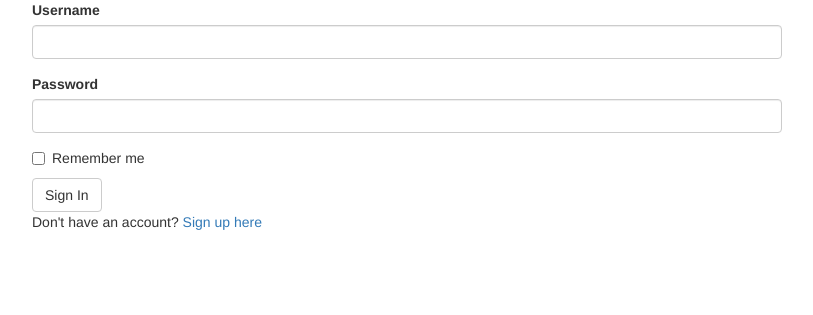
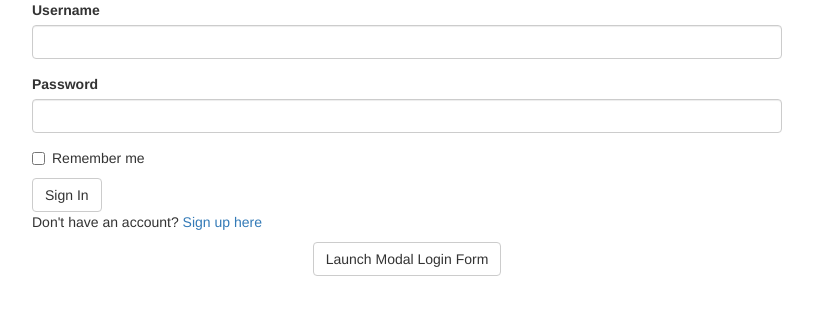
Before and after one commit to gabyxbinnaeah/Help-Desk, a Flask app: template app/templates/auth/login.html in a window 1280 px wide. Shown: the part 52-367 px from the top of the page, without its empty margins (233-1046 px from the left). Run offline with Flask 2, Linux system fonts and the light colour scheme; the template is opened without the code that fills it: values that come from a table or form of the project are taken from there, others are empty; some libraries are stand-ins or nearby versions.

Commit message:
Implement bootstrap modals

```diff
--- a/app/auth/views.py
+++ b/app/auth/views.py
@@ -6,7 +6,7 @@ from ..models import User
 from .forms import LoginForm,RegistrationForm
 from ..email import mail_message
 
-@auth.route('/login',methods=['GET','POST'])
+@auth.route('/login/',methods=['GET','POST'])
 def login():
     login_form = LoginForm()
     if login_form.validate_on_submit():
--- /dev/null
+++ b/app/static/scripts.js
@@ -0,0 +1,6 @@
+$('#modal-confirm').click(function(event){
+    // Perform the action after modal confirm button is clicked.
+
+    $('#form-submit').click(); // submitting the form
+    event.preventDefault();
+});
--- a/app/templates/auth/login.html
+++ b/app/templates/auth/login.html
@@ -2,9 +2,12 @@
 {% import 'bootstrap/wtf.html' as wtf%}
 
 {% block content %}
+<!-- <script src="//ajax.googleapis.com/ajax/libs/jquery/1.9.1/jquery.min.js"></script> -->
+<script src="{{ url_for('static', filename='static/jquery.js') }}"></script>
+<script src="app/static/scripts.js"></script>
 <div class="container">
   <div class="row">
-      <div class= "col-md-2"> </div>
+    <div class="col-md-2"> </div>
     <div class="col-md-8">
       <!--Flash message -->
       {% for message in get_flashed_messages() %}
@@ -14,11 +17,64 @@
       </div>
       {% endfor %}
       <!-- Login form -->
+
+      <!-- {{login_form.csrf_token}}
+      {{login_form.username}}
+      {{login_form.password}}
+      {{login_form.submit}} -->
+
+
+
+
       {{wtf.quick_form(login_form)}}
       <p> Don't have an account? <a href="{{url_for('auth.register')}}">Sign up here</a></p>
+
+      <div clas="col-md-2"> </div>
     </div>
-     <div clas="col-md-2"> </div>
+
+  </div>
+  <script>
+    $('#modal-confirm').click(function () {
+      // Perform the action after modal confirm button is clicked.
+
+      $('#form-submit').click(); // submitting the form
+    });
+  </script>
+
+    <div class="modal fade" id="modalLoginForm" tabindex="-1" role="dialog" aria-labelledby="myModalLabel"
+      aria-hidden="true">
+      <div class="modal-dialog" role="document">
+        <div class="modal-content">
+          <div class="modal-header text-center">
+            <h4 class="modal-title w-100 font-weight-bold">Sign in</h4>
+            <button type="button" class="close" data-dismiss="modal" aria-label="Close">
+              <span aria-hidden="true">&times;</span>
+            </button>
+          </div>
+          <div class="modal-body mx-3">
+            <form action="{{  url_for('auth.login')  }}" method="POST">
+            <div class="md-form mb-5">
+              {{wtf.form_field(login_form.username)}}
+            </div>
+
+            <div class="md-form mb-4">
+              {{wtf.form_field(login_form.password)}}
+            </div>
+
+          </div>
+          <div class="modal-footer d-flex justify-content-center">
+            {{login_form.submit(hidden='true', id='form-submit')}}
+            <button type="button" class="btn btn-primary" id="modal-confirm">Sign in</button>
+          </div>
+        </form>
+        </div>
       </div>
     </div>
 
+  <div class="text-center">
+    <a href="" class="btn btn-default btn-rounded mb-4" data-toggle="modal" data-target="#modalLoginForm">Launch
+      Modal Login Form</a>
+  </div>
+
+
   {% endblock%}
```
Also changed, not shown: app/templates/auth/register.html (+8 -0 lines). Lines whose indentation alone changed are shown as unchanged.
